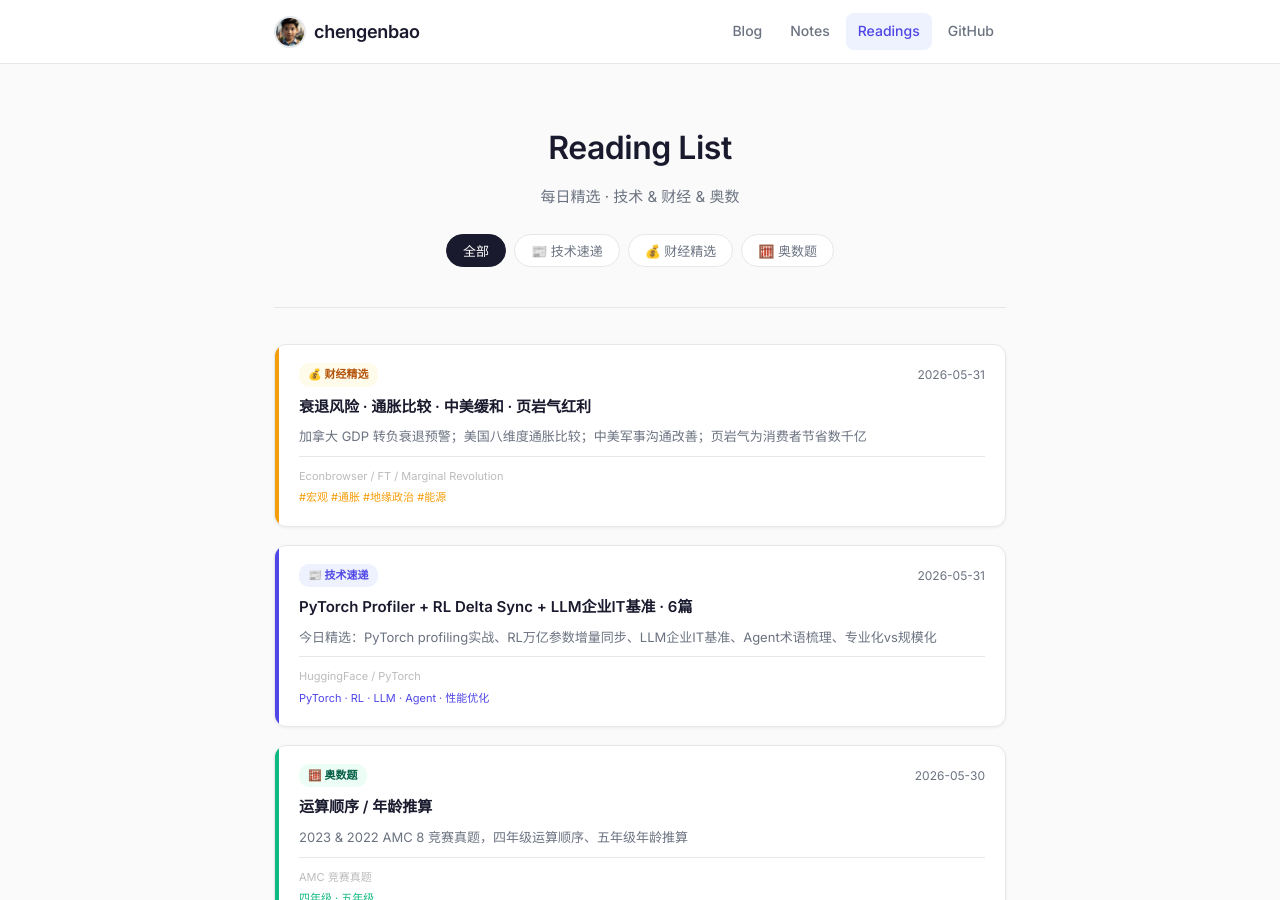
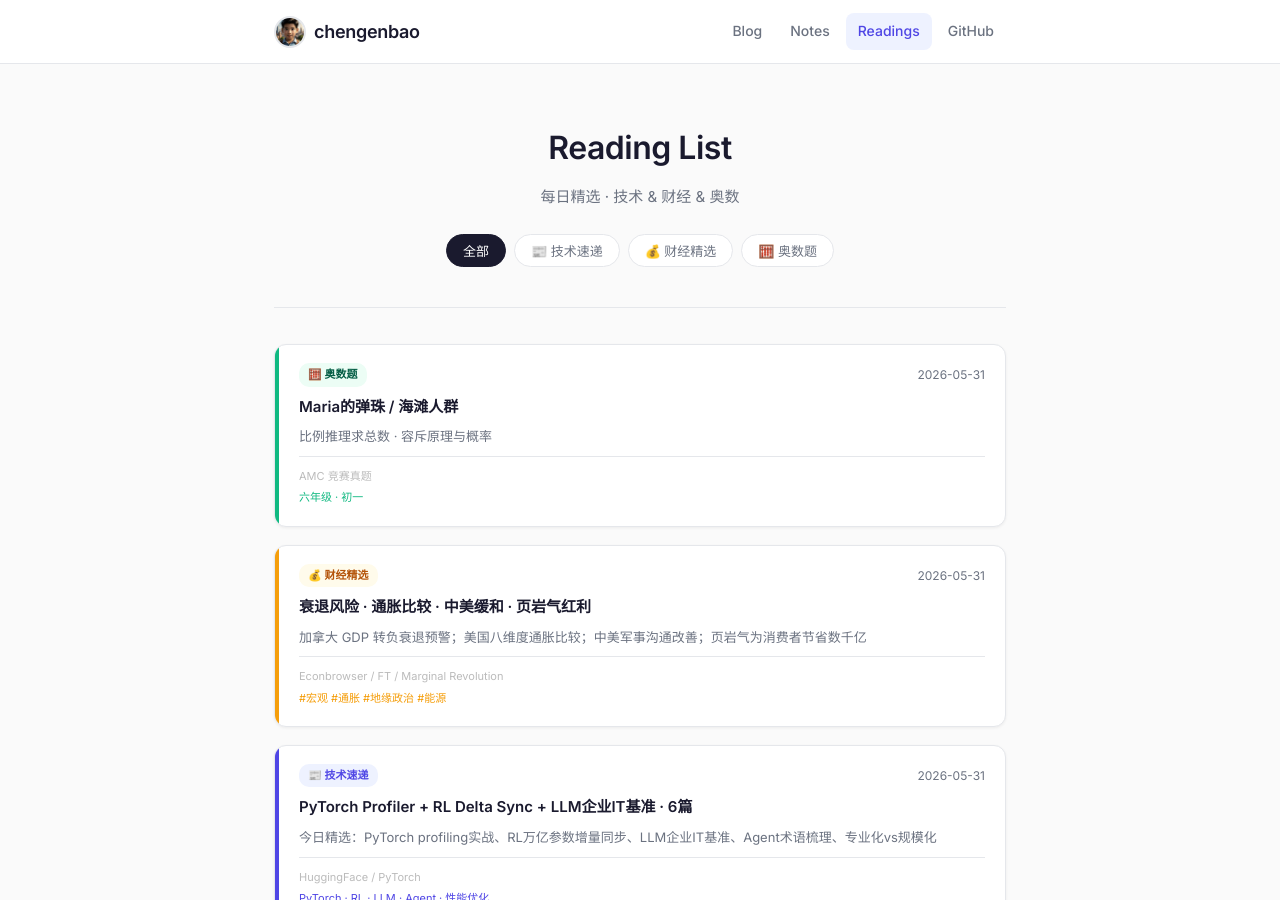
Before and after one commit to chengenbao/chengenbao.github.io, a Jekyll site: the page built from reading-list/index.md, in a window 1280 px wide and 900 px high. Built offline with Jekyll 4.4.1, drawn with Linux system fonts in a browser that asks for light colours.

Commit message:
add math card 2026-05-31

```diff
--- a/reading-list/index.md
+++ b/reading-list/index.md
@@ -18,6 +18,7 @@
   </div>
 
   <div class="rl-grid">
+<a class="rl-card math" href="/reading-list/2026-05-31-math/"><div class="rl-accent"></div><div class="rl-body"><div class="rl-top"><span class="rl-badge math">🧮 奥数题</span><time>2026-05-31</time></div><h2>Maria的弹珠 / 海滩人群</h2><p>比例推理求总数 · 容斥原理与概率</p><div class="rl-meta"><span class="rl-source">AMC 竞赛真题</span><span class="rl-tags">六年级 · 初一</span></div></div></a>
 <a class="rl-card finance" href="/reading-list/2026-05-31-finance-daily/">
   <div class="rl-accent"></div>
   <div class="rl-body">
```
